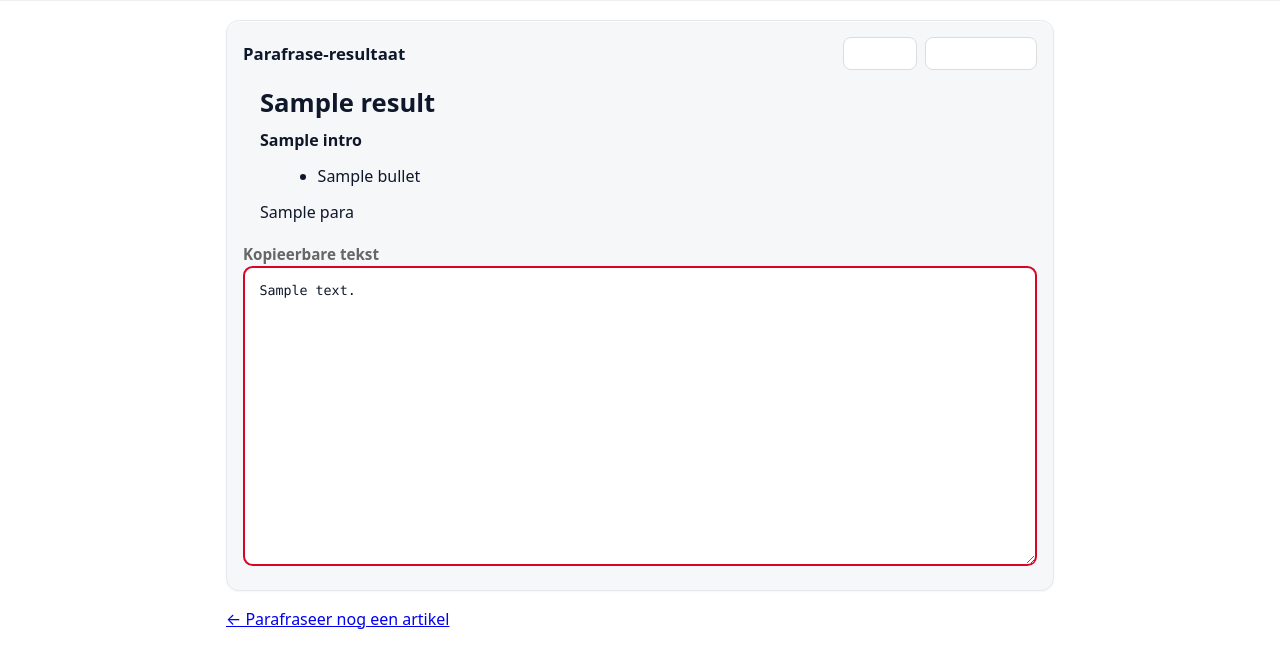
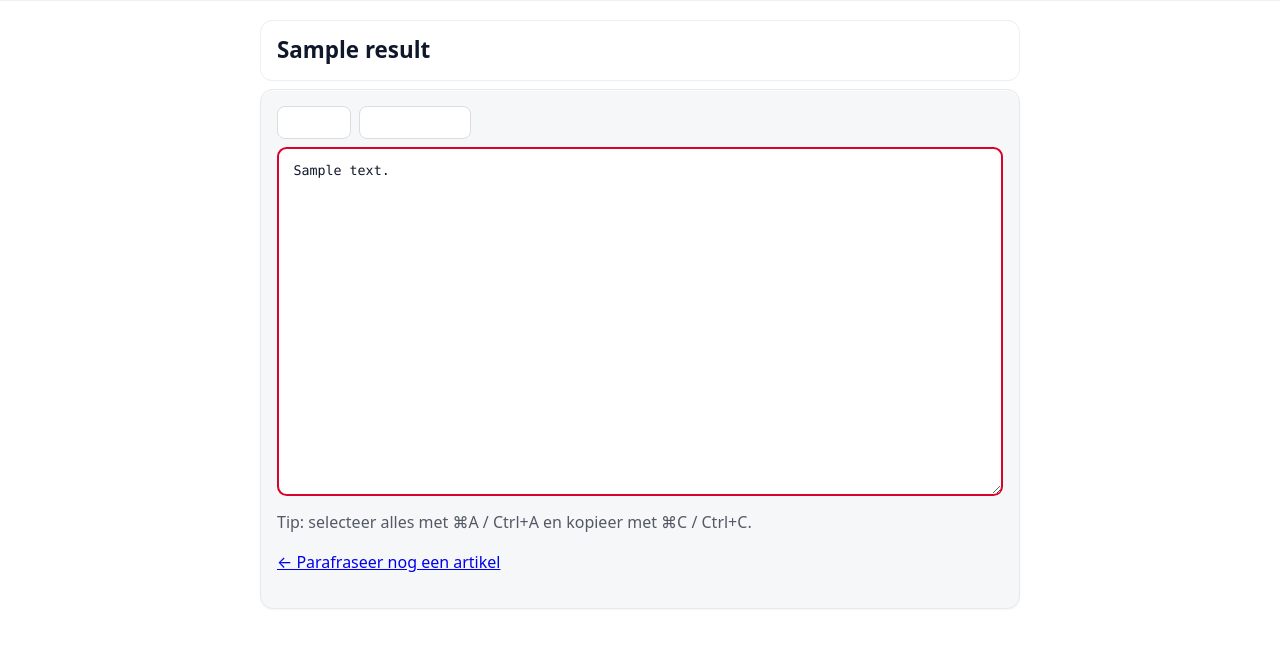
Before and after one commit to azalerts/azalerts-bot, a Flask app: template templates/az_result.html in a window 1280 px wide. Shown: the part 66-734 px from the top of the page. Run offline with Flask 3, Linux system fonts and the light colour scheme; the template is opened without the code that fills it: most values are stand-ins (such as "Sample title", 1, 10 or a date in 2020); some libraries are stand-ins or nearby versions.

Commit message:
Update az_result.html

```diff
--- a/templates/az_result.html
+++ b/templates/az_result.html
@@ -6,16 +6,14 @@
   <title>Resultaat • AZAlerts</title>
   <link rel="stylesheet" href="{{ url_for('static', filename='styles.css') }}">
   <style>
-    .article { max-width: 760px; margin: 1rem auto; }
-    .article h1 { font-size: 1.6rem; line-height: 1.3; margin: 0 0 .6rem; }
-    .article p { line-height: 1.6; margin: .6rem 0; }
-    .article ul { margin: .4rem 0 .8rem 1.1rem; }
-    .muted { color: #666; font-size: .95rem; }
-    .tools { display:flex; gap:.5rem; align-items:center; }
-    .tools .btn { padding:.5rem .7rem; border-radius:8px; border:1px solid #ddd; background:#fff; cursor:pointer; }
+    .titlecard { max-width: 760px; margin: 1rem auto .5rem; padding: .9rem 1rem; border:1px solid #eee; border-radius:12px; background:#fff; }
+    .titlecard h1 { margin:0; font-size:1.4rem; line-height:1.35; }
+    .card { max-width: 760px; margin: .5rem auto 1.2rem; }
+    .tools { display:flex; gap:.5rem; align-items:center; margin-bottom:.5rem; }
+    .btn { padding:.5rem .7rem; border-radius:8px; border:1px solid #ddd; background:#fff; cursor:pointer; }
+    textarea#resultBox { width:100%; min-height: 340px; font-family: ui-monospace, SFMono-Regular, Menlo, Monaco, Consolas, "Liberation Mono", "Courier New", monospace; line-height:1.5; }
     .toast { position: fixed; right: 12px; bottom: 12px; padding:.6rem .8rem; border-radius:10px; background:#111; color:#fff; opacity:0; transition: opacity .2s ease; }
     .toast.show { opacity: 1; }
-    textarea#resultBox { width:100%; min-height: 220px; font-family: ui-monospace, SFMono-Regular, Menlo, Monaco, Consolas, "Liberation Mono", "Courier New", monospace; }
   </style>
 </head>
 <body>
@@ -36,49 +34,24 @@
       {% endif %}
     {% endwith %}
 
+    {% if result and result.title %}
+      <section class="titlecard">
+        <h1>{{ result.title }}</h1>
+      </section>
+    {% endif %}
+
     <section class="card">
-      <div class="card-head">
-        <h2>Parafrase-resultaat</h2>
-        <div class="tools">
-          <button type="button" id="copyBtn" class="btn">Kopieer</button>
-          <button type="button" id="downloadBtn" class="btn">Download .txt</button>
-        </div>
+      <div class="tools">
+        <button type="button" id="copyBtn" class="btn">Kopieer</button>
+        <button type="button" id="downloadBtn" class="btn">Download .txt</button>
       </div>
 
-      {% if result and result.title %}
-        <article class="article">
-          <h1>{{ result.title }}</h1>
+      <!-- Eén kopieerbaar blok met ALLE tekst (geen bullets) -->
+      <textarea id="resultBox" rows="16" aria-label="Parafraseerde tekst">{{ output_text }}</textarea>
 
-          {% if result.intro %}
-            <p><strong>{{ result.intro }}</strong></p>
-          {% endif %}
-
-          {% if result.bullets and result.bullets|length > 0 %}
-            <ul>
-              {% for b in result.bullets %}
-                <li>{{ b }}</li>
-              {% endfor %}
-            </ul>
-          {% endif %}
-
-          {% if result.body_paragraphs and result.body_paragraphs|length > 0 %}
-            {% for para in result.body_paragraphs %}
-              <p>{{ para }}</p>
-            {% endfor %}
-          {% endif %}
-
-          {% if result.attribution_required and result.attribution_line %}
-            <p class="muted">{{ result.attribution_line }}</p>
-          {% endif %}
-        </article>
-      {% endif %}
-
-      <!-- Kopieerbaar blok (altijd beschikbaar) -->
-      <label for="resultBox" class="muted">Kopieerbare tekst</label>
-      <textarea id="resultBox" rows="14" aria-label="Parafraseerde tekst">{{ output_text }}</textarea>
+      <p class="hint">Tip: selecteer alles met ⌘A / Ctrl+A en kopieer met ⌘C / Ctrl+C.</p>
+      <p class="backlink"><a href="/">← Parafraseer nog een artikel</a></p>
     </section>
-
-    <p class="backlink"><a href="/">← Parafraseer nog een artikel</a></p>
   </main>
 
   <div id="toast" class="toast">Gekopieerd ✓</div>
@@ -97,11 +70,8 @@
 
       copyBtn?.addEventListener('click', async () => {
         box.select();
-        try {
-          await navigator.clipboard.writeText(box.value);
-        } catch (_) {
-          document.execCommand('copy'); // fallback
-        }
+        try { await navigator.clipboard.writeText(box.value); }
+        catch(_) { document.execCommand('copy'); }
         showToast();
       });
 
```
